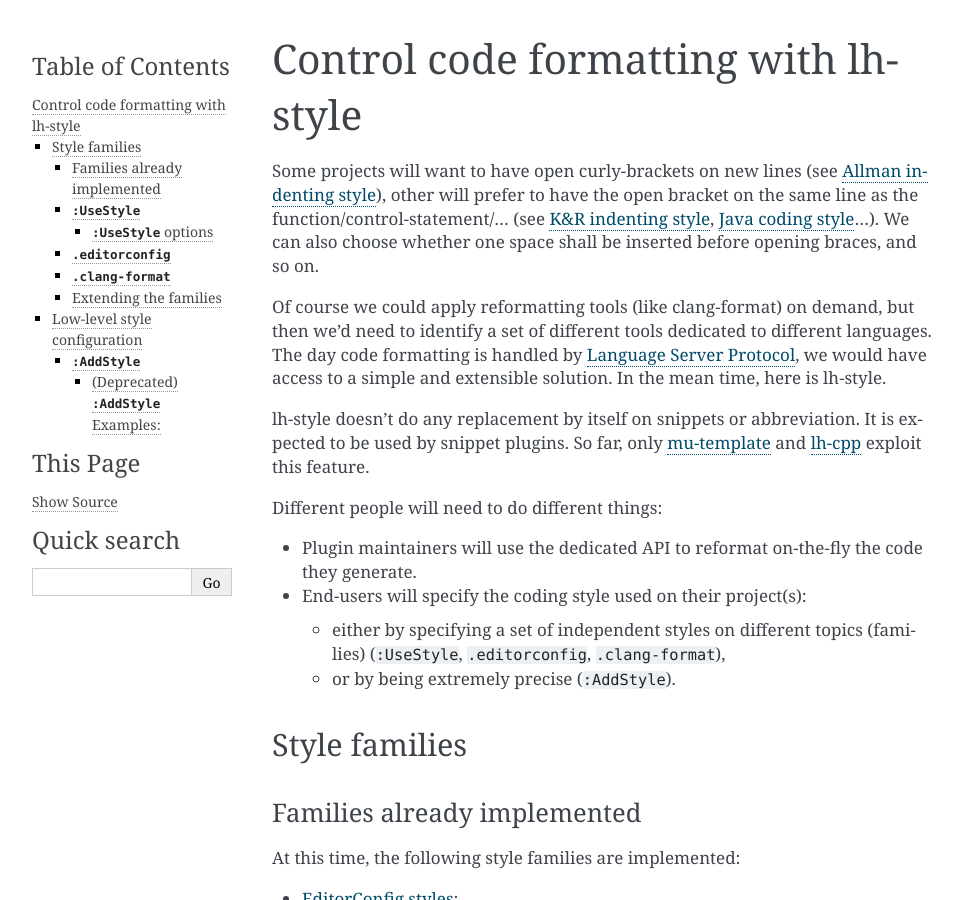
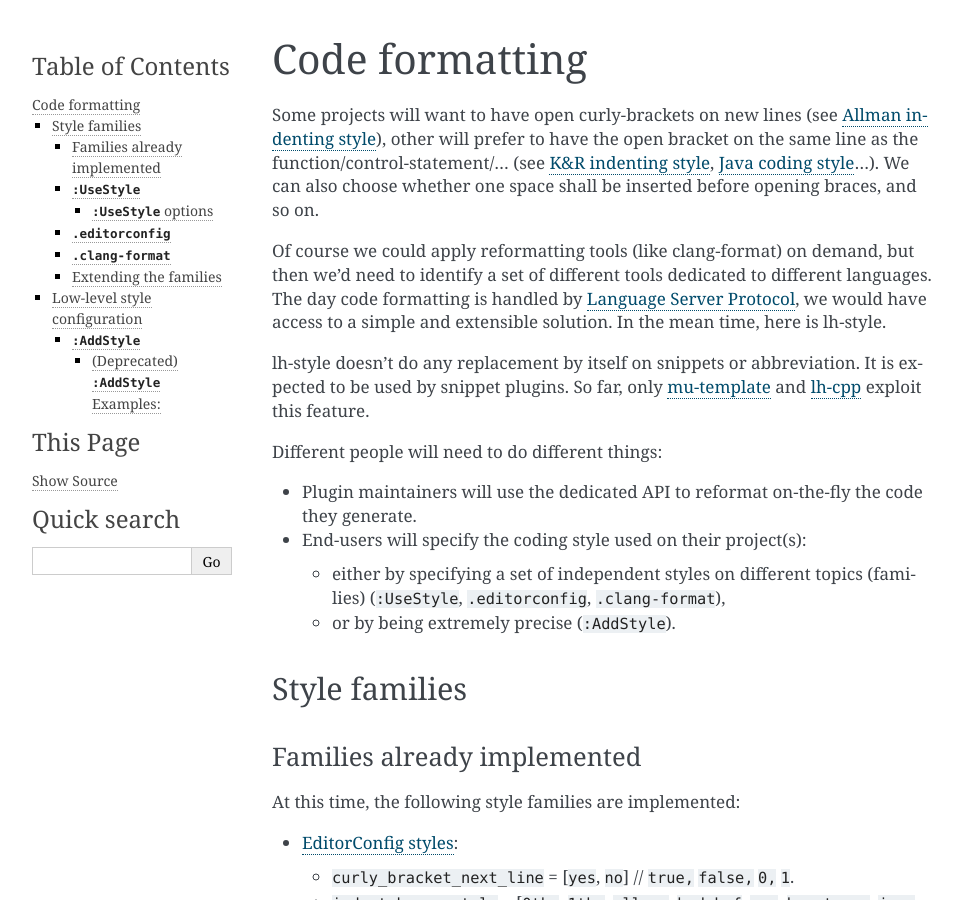
Before and after one commit to LucHermitte/lh-style, a Sphinx documentation site: the page built from doc/code-formatting.md, in a window 1280 px wide and 900 px high. Shown: the whole window, without its empty margins (148-1110 px from the left). Built offline with Sphinx 7.4.7, drawn with Linux system fonts in a browser that asks for light colours.

Commit message:
DOC: improve RTFD rendering

```diff
--- a/doc/code-formatting.md
+++ b/doc/code-formatting.md
@@ -1,4 +1,4 @@
-# Control code formatting with lh-style
+# Code formatting
 
 Some projects will want to have open curly-brackets on new lines (see
 [Allman indenting style](https://en.wikipedia.org/wiki/Indentation_style#Allman_style)), other will prefer to have the
```
Also changed, not shown: README.md (+4 -4 lines), doc/install.md (+2 -2 lines).
